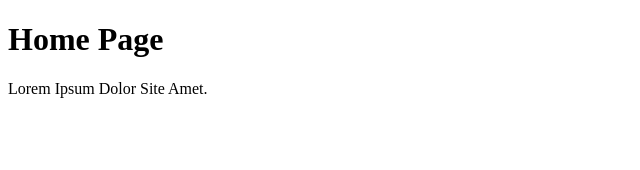
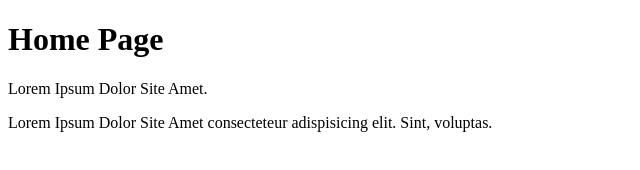
Before and after one commit to bsoarese/splitmate, a plain HTML site: page index.html in a window 1280 px wide. Shown: the whole page, without its empty margins (0-640 px from the left). Drawn offline with Linux system fonts and the light colour scheme.

Commit message:
Index Update

```diff
--- a/index.html
+++ b/index.html
@@ -11,5 +11,6 @@
 <body>
     <h1>Home Page</h1>
     <p>Lorem Ipsum Dolor Site Amet.<p>
+    <p>Lorem Ipsum Dolor Site Amet consecteteur adispisicing elit. Sint, voluptas.</p>
 <body>
 </httml>
```
